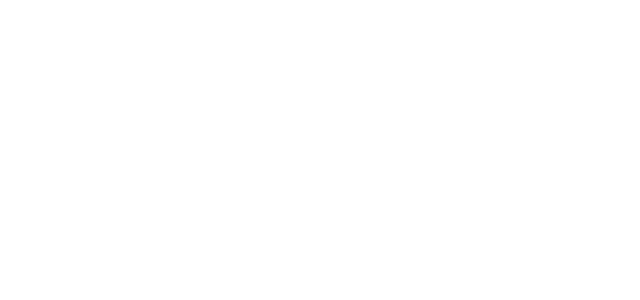
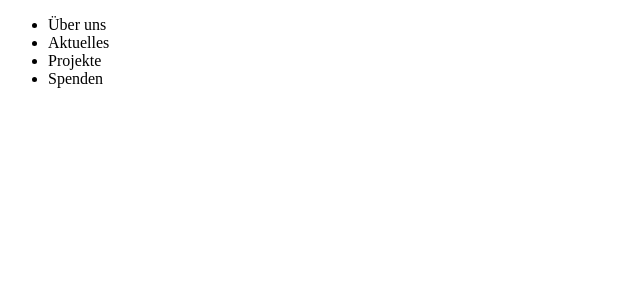
Before and after one commit to MariamaC92/waounde-Verein, a React (Create React App) app in the folder ui/: page / in a window 1280 px wide. Shown: the top 300 px of the page, without its empty margins (0-640 px from the left). Built offline with nearby package versions, Linux system fonts and the light colour scheme.

Commit message:
Routing Nav

```diff
--- a/ui/src/App.js
+++ b/ui/src/App.js
@@ -1,3 +1,18 @@
+import Header from "./Header/Header";
+import MainNavigation from "./MainNavigation/MainNavigation";
+import {Route, Routes} from "react-router-dom"
+
+
 export default function App() {
-  return (<></>);
+  return (<>
+  <MainNavigation />
+
+ <Routes>
+  <Route path="/" >
+  <Route index element={<Header />} />
+  <Route path="/hallo" element={<Header />} />
+  </Route>
+
+ </Routes>
+  </>);
 }
--- /dev/null
+++ b/ui/src/Header/Header.js
@@ -0,0 +1,3 @@
+export default function Header() {
+    return (<></>)
+}
--- /dev/null
+++ b/ui/src/MainNavigation/MainNavigation.js
@@ -0,0 +1,11 @@
+export default function MainNavigation() {
+    return (
+    <>
+<ul>
+    <li>Über uns</li>
+    <li>Aktuelles</li>
+    <li>Projekte</li>
+    <li>Spenden</li>
+</ul>
+    </>
+    );}
--- a/ui/src/index.js
+++ b/ui/src/index.js
@@ -1,10 +1,13 @@
-import React from 'react';
-import ReactDOM from 'react-dom/client';
-import App from './App';
+import React from "react";
+import ReactDOM from "react-dom/client";
+import App from "./App";
+import {BrowserRouter} from "react-router-dom";
 
-const root = ReactDOM.createRoot(document.getElementById('root'));
+const root = ReactDOM.createRoot(document.getElementById("root"));
 root.render(
   <React.StrictMode>
-    <App />
+   <BrowserRouter>
+      <App />
+   </BrowserRouter>
   </React.StrictMode>
 );
```
